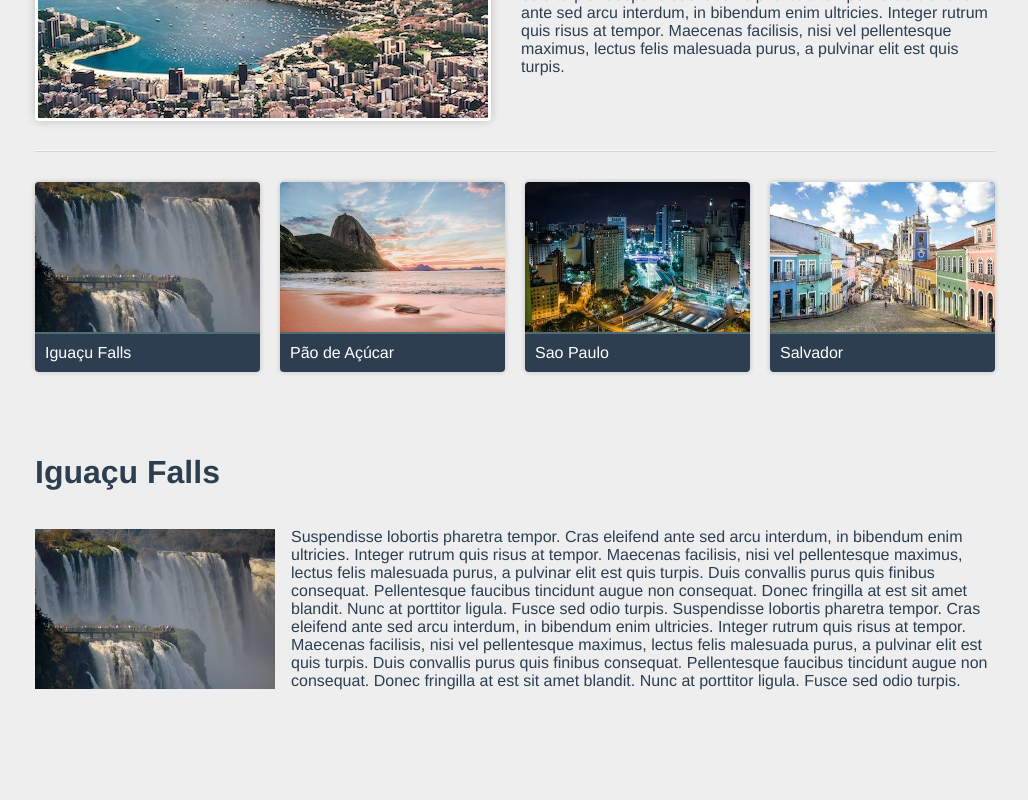
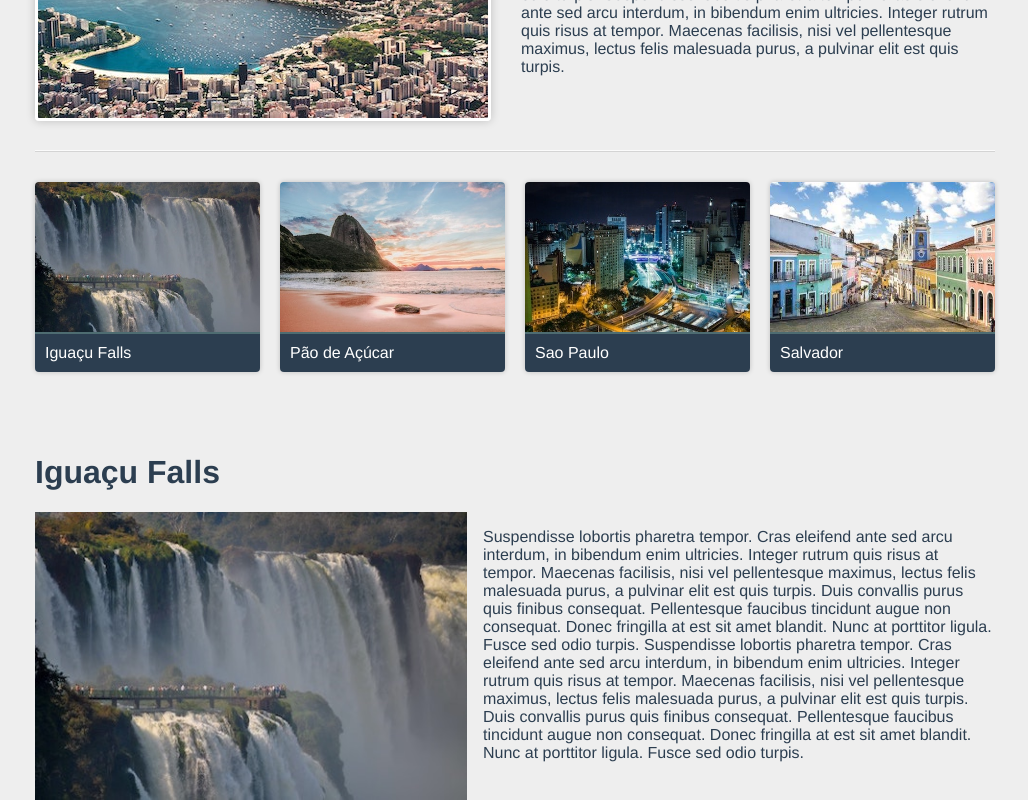
Before and after one commit to mohamedkoujil/Pr04_Router, a Vue app: page /destination/1/experience/iguacu-falls in a window 1280 px wide. Shown: the part 456-1256 px from the top of the page, without its empty margins (125-1153 px from the left). Before the commit the page ends 1162 px from the top, so only its background shows below. Built offline with nearby package versions, Linux system fonts and the light colour scheme.

Commit message:
improved design

```diff
--- a/src/views/ExperienceView.vue
+++ b/src/views/ExperienceView.vue
@@ -59,12 +59,12 @@ const focusToExperience = async () => {
 
 <style scoped>
 .container #experience img {
-  width: 25%;
+  width: 45%;
 }
 
 #experience div {
   display: flex;
-  align-items: center;
+  align-items: flex-start;
   gap: 1rem;
 }
 </style>
```
